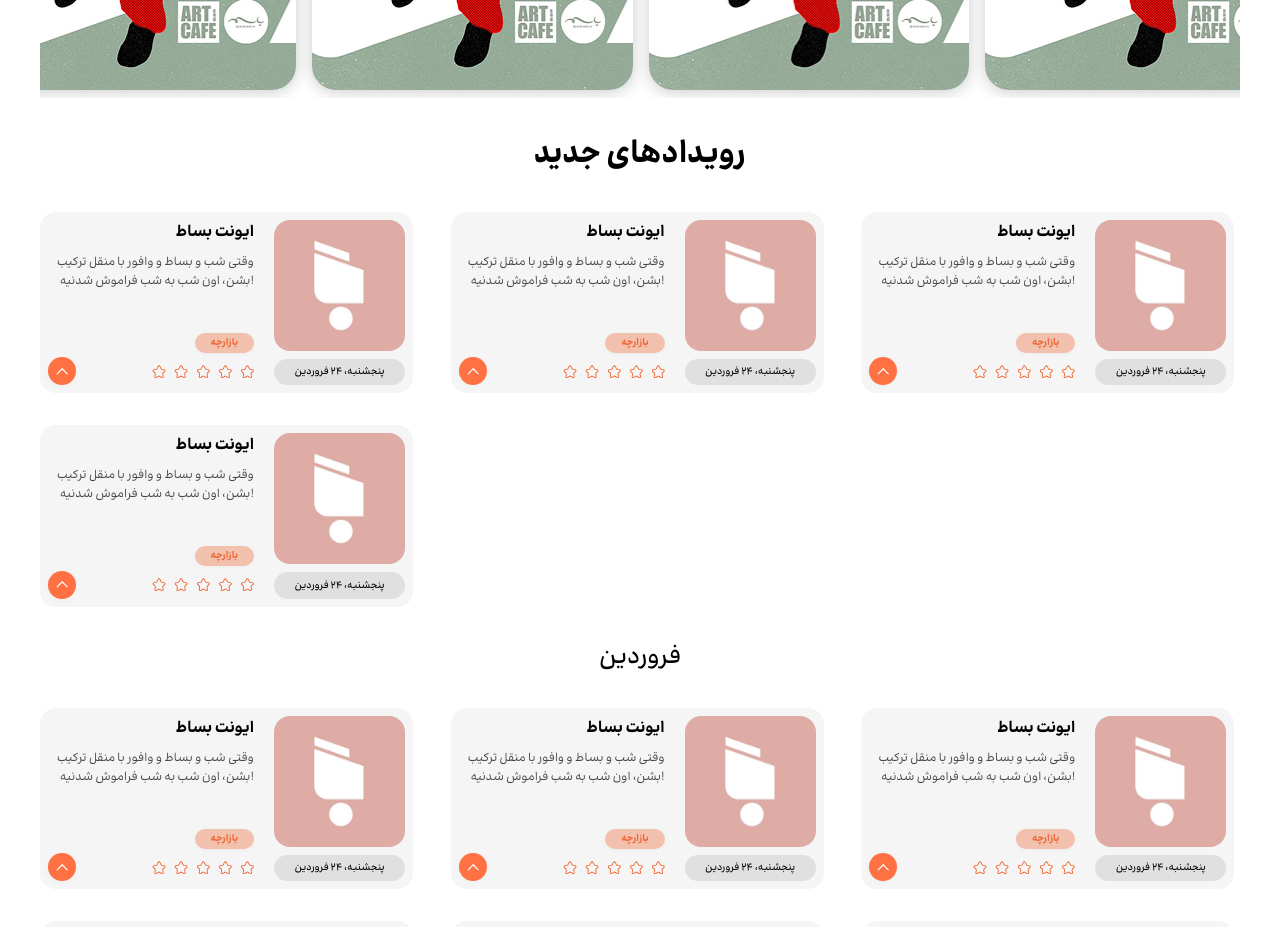
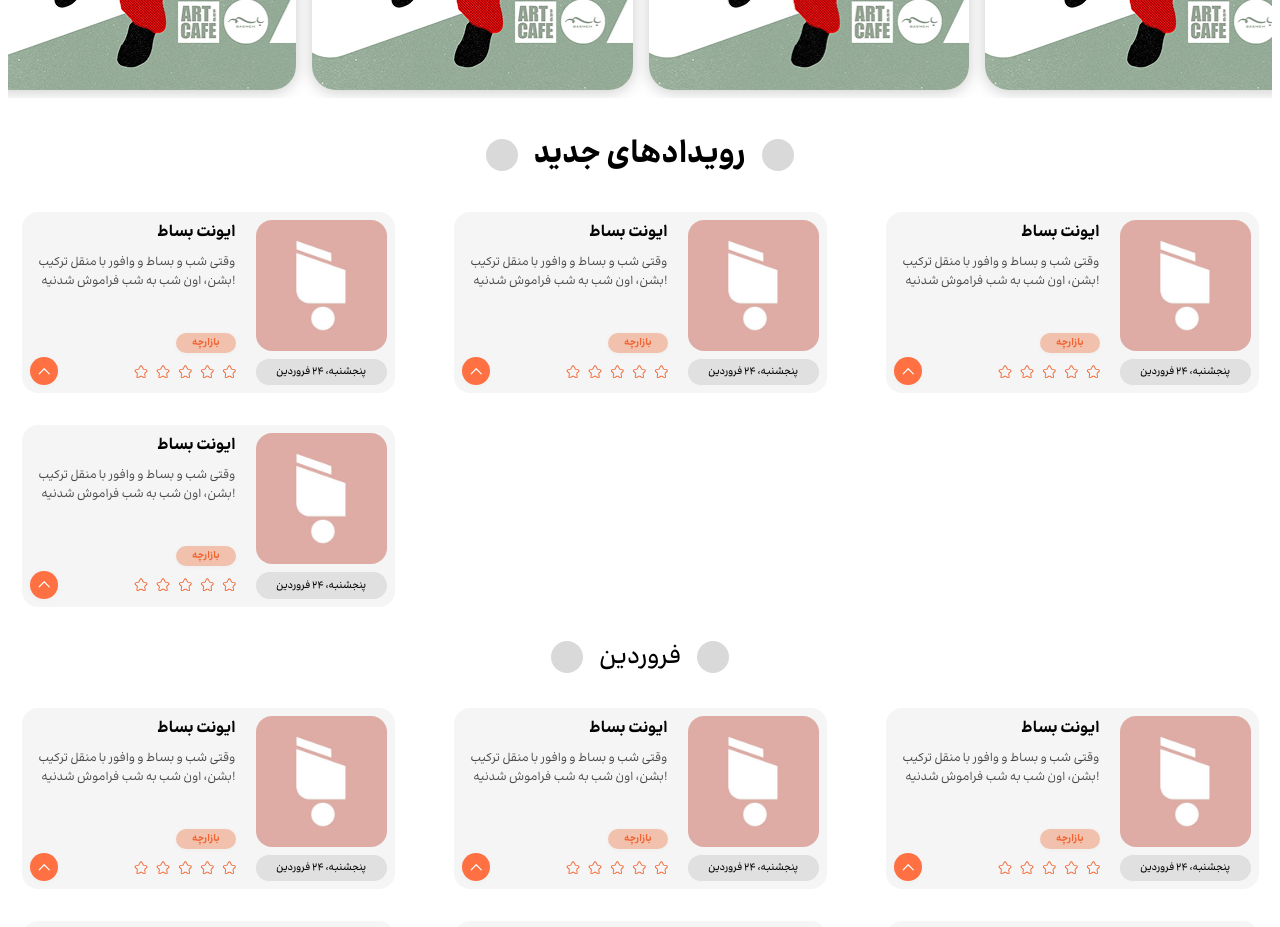
Before and after one commit to sotheso/Davvat-app, a Next.js app: page / in a window 1280 px wide. Shown: the part 520-1447 px from the top of the page. Built offline with nearby package versions, Linux system fonts and the light colour scheme.

Commit message:
padding Eventcard

```diff
--- a/pages/index.tsx
+++ b/pages/index.tsx
@@ -62,7 +62,7 @@ const HomePage: React.FC = () => {
   }, []);
 
   return (
-    <div style={{padding: 32}}>
+    <div style={{padding: '32px 0'}}>
       {/* Horizontal scrollable StoryCards, scroll starts from center and auto-scrolls smoothly */}
       <div ref={scrollRef} style={{width: '100%', overflowX: 'auto', marginBottom: 32, direction: 'ltr'}}>
         <div style={{display: 'flex', flexDirection: 'row', gap: 16, minWidth: NUM_STORY_CARDS * 320.6 + (NUM_STORY_CARDS - 1) * 16, paddingBottom: 8}}>
@@ -71,15 +71,56 @@ const HomePage: React.FC = () => {
           ))}
         </div>
       </div>
-      <h1 className="font-bold" style={{textAlign: 'center'}}>رویدادهای جدید</h1>
-      <div style={{display: 'grid', gridTemplateColumns: 'repeat(auto-fit, minmax(373px, 1fr))', gap: 32, margin: '32px 0'}}>
+      <div style={{display: 'flex', alignItems: 'center', justifyContent: 'center', gap: 16, marginBottom: 0}}>
+        <svg width="32" height="32" style={{flexShrink: 0}} viewBox="0 0 32 32" fill="none" xmlns="http://www.w3.org/2000/svg">
+          <circle cx="16" cy="16" r="16" fill="#D9D9D9" />
+        </svg>
+        <h1 className="font-bold" style={{textAlign: 'center', margin: 0}}>رویدادهای جدید</h1>
+        <svg width="32" height="32" style={{flexShrink: 0}} viewBox="0 0 32 32" fill="none" xmlns="http://www.w3.org/2000/svg">
+          <circle cx="16" cy="16" r="16" fill="#D9D9D9" />
+        </svg>
+      </div>
+      <div
+        style={{
+          display: 'grid',
+          gridTemplateColumns: 'repeat(auto-fit, minmax(373px, 1fr))',
+          gap: 32,
+          margin: '32px auto',
+          maxWidth: (4 * 373) + (3 * 32), // برای ۴ کارت
+          width: '100%',
+          justifyContent: 'center',
+          justifyItems: 'center',
+          direction: 'ltr',
+        }}
+      >
         <EventCard />
         <EventCard />
         <EventCard />
         <EventCard />
       </div>
-      <h2 className="font-medium" style={{textAlign: 'center'}}>فروردین</h2>
-      <div style={{display: 'grid', gridTemplateColumns: 'repeat(auto-fit, minmax(373px, 1fr))', gap: 32, margin: '32px 0'}}>
+      {/* فروردین تیتر و دایره‌ها */}
+      <div style={{display: 'flex', alignItems: 'center', justifyContent: 'center', gap: 16, marginBottom: 0}}>
+        <svg width="32" height="32" style={{flexShrink: 0}} viewBox="0 0 32 32" fill="none" xmlns="http://www.w3.org/2000/svg">
+          <circle cx="16" cy="16" r="16" fill="#D9D9D9" />
+        </svg>
+        <h2 className="font-medium" style={{textAlign: 'center', margin: 0}}>فروردین</h2>
+        <svg width="32" height="32" style={{flexShrink: 0}} viewBox="0 0 32 32" fill="none" xmlns="http://www.w3.org/2000/svg">
+          <circle cx="16" cy="16" r="16" fill="#D9D9D9" />
+        </svg>
+      </div>
+      <div
+        style={{
+          display: 'grid',
+          gridTemplateColumns: 'repeat(auto-fit, minmax(373px, 1fr))',
+          gap: 32,
+          margin: '32px auto',
+          maxWidth: (6 * 373) + (5 * 32), // برای ۶ کارت
+          width: '100%',
+          justifyContent: 'center',
+          justifyItems: 'center',
+          direction: 'ltr',
+        }}
+      >
         <EventCard />
         <EventCard />
         <EventCard />
```
